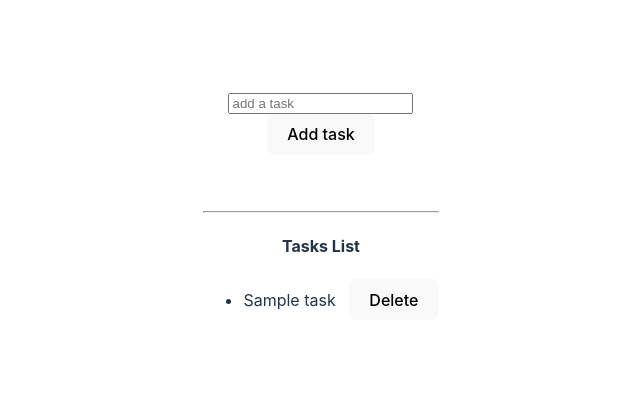
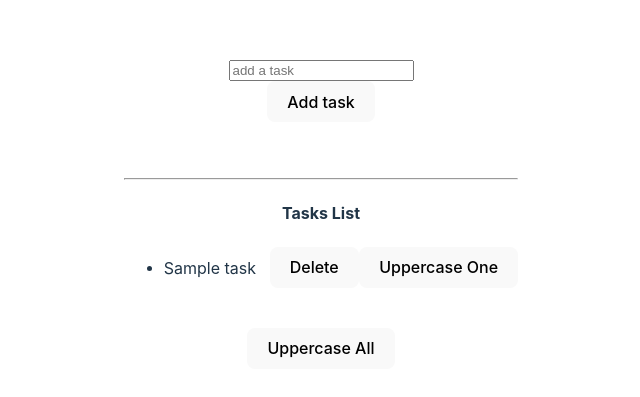
Before and after one commit to pavansingh888/React-practice, a React (Vite) app in the folder todoReact/: page / in a window 1280 px wide. Shown: the part 187-584 px from the top of the page, without its empty margins (319-959 px from the left). Built offline with nearby package versions, Linux system fonts and the light colour scheme.

Commit message:
Update in array using map( )

```diff
--- a/todoReact/src/TodoList.jsx
+++ b/todoReact/src/TodoList.jsx
@@ -15,6 +15,29 @@ export default function TodoList(){
     let deleteTodo = (id) => {
         settodos((prevTodo) => prevTodo.filter((todo) => todo.id != id))
         }
+    let upperCaseAll = ()=>{
+       settodos((prevTodo)=>{
+        return prevTodo.map((todo) => {
+            return {
+                ...todo,
+                task : todo.task.toUpperCase()
+            };
+        });
+       });
+    };
+   let upperCaseOne = (id)=>{
+    settodos((prevTodo)=>{
+        return prevTodo.map((todo) => {
+            if(todo.id==id){
+                 return {
+                ...todo,
+                task : todo.task.toUpperCase()
+            };}else{
+                return todo;
+            }
+        });
+       });
+   }
 
     return (
         <div>
@@ -32,10 +55,14 @@ export default function TodoList(){
                    &nbsp;&nbsp;&nbsp;
                    <button onClick={() => deleteTodo(todo.id) //Arrow function doesn't execute the function but simply create a copy of that function.
                    }>Delete</button>
+                   <button onClick={() => upperCaseOne(todo.id) //Arrow function doesn't execute the function but simply create a copy of that function.
+                   }>Uppercase One</button>
                    </li>
                 })
                 }
             </ul>
+            <br />
+            <button onClick={upperCaseAll}>Uppercase All</button>
         </div>
     )
 }
```
